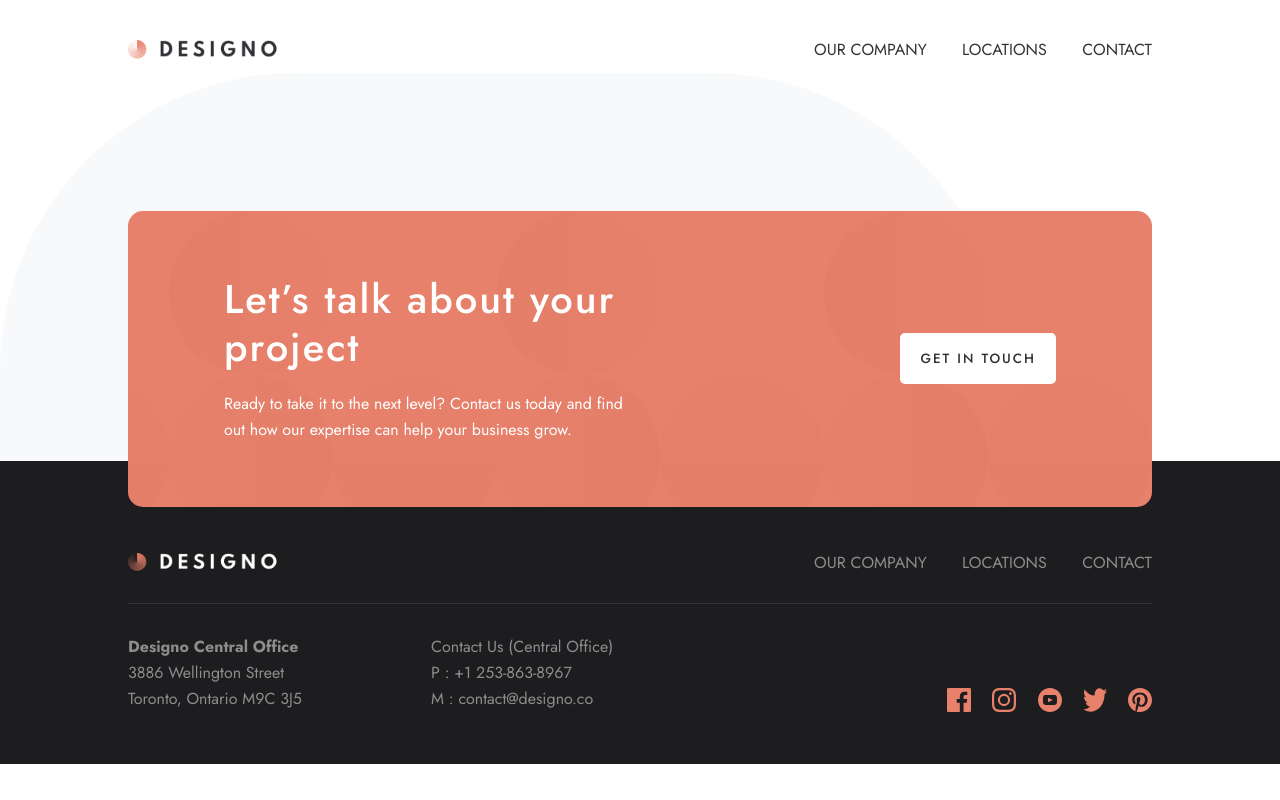
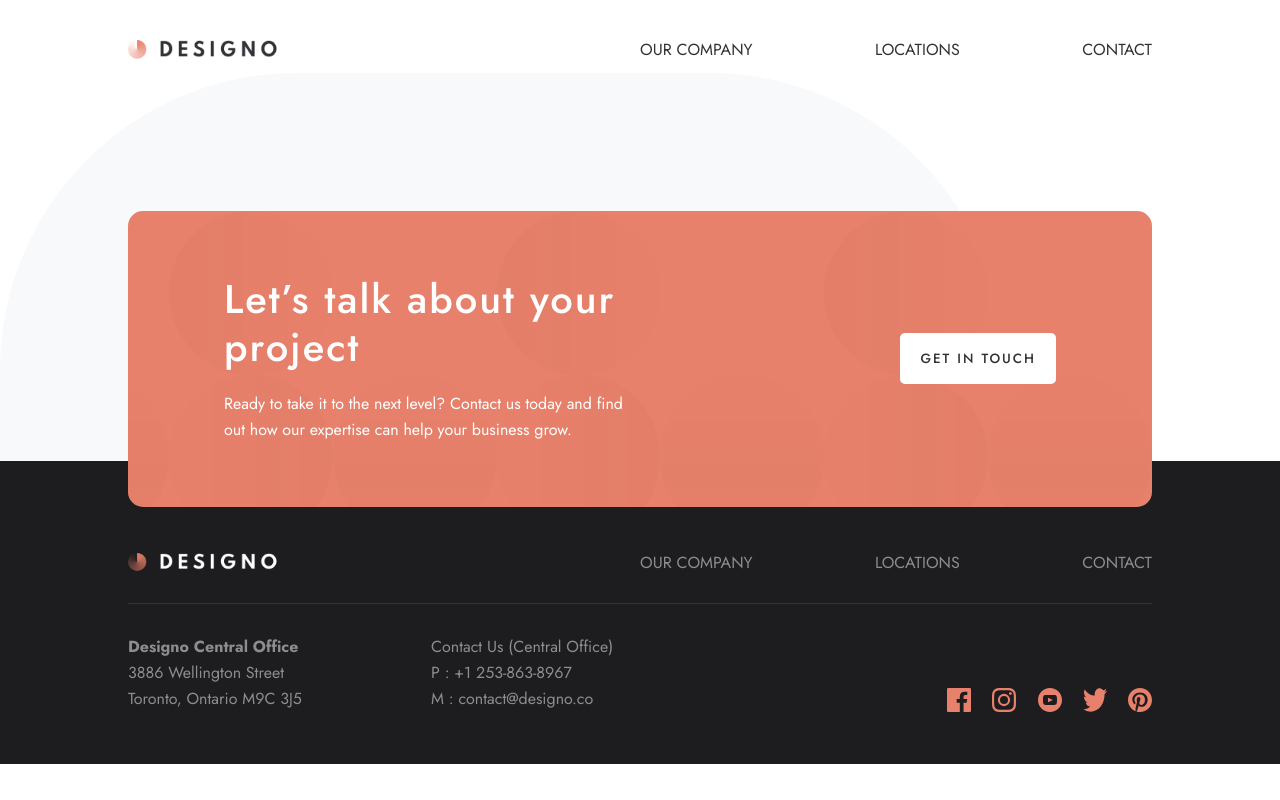
Before and after one commit to KamalAborida/Multi_Page_Website, a React (Create React App) app: page / in a window 1280 px wide. Built offline with nearby package versions, Linux system fonts and the light colour scheme.

Commit message:
deploy 6

```diff
--- a/src/Components/Context/general-context.js
+++ b/src/Components/Context/general-context.js
@@ -3,7 +3,7 @@ import React from "react";
 const GeneralContext = React.createContext({
   desktopWidth: 1350,
   tabletWidth: 1000,
-  mobileWidth: 450,
+  mobileWidth: 700,
   scrollToTheTop: () => {
     window.scrollTo({
       top: 0,
--- a/src/Components/MainLayout/Nav.js
+++ b/src/Components/MainLayout/Nav.js
@@ -21,7 +21,7 @@ function Nav(props) {
   }, [ctx.mobileWidth, isMobile]);
 
   const logoHandler = () => {
-    navigate("/");
+    navigate("/Multi_Page_Website");
   };
 
   return (
--- a/src/Components/MainLayout/_Nav.scss
+++ b/src/Components/MainLayout/_Nav.scss
@@ -17,7 +17,7 @@
     display: flex;
     justify-content: space-between;
     align-items: center;
-    width: 33%;
+    width: 50%;
     // border: 1px solid red;
 
     :any-link {
--- a/src/Style/_Variables.scss
+++ b/src/Style/_Variables.scss
@@ -12,7 +12,7 @@ $Regular: 400;
 
 $DesktopWidth: 80%;
 
-$mobileWidth: 450;
+$mobileWidth: 700;
 $tabletWidth: 900;
 
 @mixin custom-media($max-width) {
--- a/src/index.js
+++ b/src/index.js
@@ -12,7 +12,7 @@ root.render(
       value={{
         desktopWidth: 1350,
         tabletWidth: 1000,
-        mobileWidth: 450,
+        mobileWidth: 700,
         scrollToTheTop: () => {
           window.scrollTo({
             top: 0,
--- a/src/main.css
+++ b/src/main.css
@@ -211,7 +211,7 @@ p {
   justify-content: space-between;
 }
 
-@media screen and (max-width: 450px) {
+@media screen and (max-width: 700px) {
   .socialMediaDiv {
     width: 60%;
   }
@@ -223,7 +223,7 @@ p {
   font-weight: 700;
 }
 
-@media screen and (max-width: 450px) {
+@media screen and (max-width: 700px) {
   .addressDiv {
     text-align: center;
     margin-bottom: 20px;
@@ -239,7 +239,7 @@ p {
   right: 10%;
 }
 
-@media screen and (max-width: 450px) {
+@media screen and (max-width: 700px) {
   .phoneMailDiv {
     text-align: center;
     right: 0;
@@ -268,7 +268,7 @@ p {
   display: flex;
   justify-content: space-between;
   align-items: center;
-  width: 33%;
+  width: 50%;
 }
 .nav__navList :-moz-any-link {
   text-decoration: none;
@@ -296,7 +296,7 @@ p {
     width: 55%;
   }
 }
-@media screen and (max-width: 450px) {
+@media screen and (max-width: 700px) {
   .nav__logo {
     width: 60%;
   }
@@ -323,7 +323,7 @@ p {
   align-items: flex-end;
 }
 
-@media screen and (max-width: 450px) {
+@media screen and (max-width: 700px) {
   .contactDiv {
     flex-direction: column;
     align-items: center;
@@ -362,7 +362,7 @@ p {
     width: 90%;
   }
 }
-@media screen and (max-width: 450px) {
+@media screen and (max-width: 700px) {
   .footer__content__border {
     display: none;
   }
@@ -405,7 +405,7 @@ p {
     margin-bottom: 25px;
   }
 }
-@media screen and (max-width: 450px) {
+@media screen and (max-width: 700px) {
   .getInTouchDiv {
     top: -280px;
     padding: 2em;
@@ -421,7 +421,7 @@ p {
     width: 90%;
   }
 }
-@media screen and (max-width: 450px) {
+@media screen and (max-width: 700px) {
   .contentContainer {
     width: 100%;
   }
@@ -479,7 +479,7 @@ p {
     padding-top: 100px;
   }
 }
-@media screen and (max-width: 450px) {
+@media screen and (max-width: 700px) {
   .homeHeader {
     margin: auto;
     width: 90%;
@@ -521,7 +521,7 @@ p {
     grid-row: unset;
   }
 }
-@media screen and (max-width: 450px) {
+@media screen and (max-width: 700px) {
   .serviceCollection {
     width: 90%;
   }
@@ -577,7 +577,7 @@ p {
   border-radius: 15px;
 }
 
-@media screen and (max-width: 450px) {
+@media screen and (max-width: 700px) {
   .serviceDiv__title {
     font-size: 35px;
   }
@@ -594,7 +594,7 @@ p {
     align-items: center;
   }
 }
-@media screen and (max-width: 450px) {
+@media screen and (max-width: 700px) {
   .featuresCollection {
     width: 90%;
   }
@@ -638,7 +638,7 @@ p {
     height: 100%;
   }
 }
-@media screen and (max-width: 450px) {
+@media screen and (max-width: 700px) {
   .featureDiv {
     text-align: center;
     width: 100%;
@@ -720,7 +720,7 @@ p {
     z-index: 0;
   }
 }
-@media screen and (max-width: 450px) {
+@media screen and (max-width: 700px) {
   .aboutUsHeader {
     margin-bottom: 0;
     border-radius: 0;
@@ -804,7 +804,7 @@ p {
     background-position-y: top;
   }
 }
-@media screen and (max-width: 450px) {
+@media screen and (max-width: 700px) {
   .aboutUsDivs {
     margin: 0;
   }
@@ -857,7 +857,7 @@ p {
     left: -15%;
   }
 }
-@media screen and (max-width: 450px) {
+@media screen and (max-width: 700px) {
   .contactUsHeader {
     border-radius: 0;
     padding: 25px;
@@ -899,7 +899,7 @@ p {
     margin-top: 25px;
   }
 }
-@media screen and (max-width: 450px) {
+@media screen and (max-width: 700px) {
   .contactUsForm button {
     align-self: center;
     width: 50%;
@@ -926,7 +926,7 @@ p {
     margin-bottom: 40px;
   }
 }
-@media screen and (max-width: 450px) {
+@media screen and (max-width: 700px) {
   .otherServices {
     width: 90%;
   }
@@ -953,7 +953,7 @@ p {
     grid-template-columns: 1fr;
   }
 }
-@media screen and (max-width: 450px) {
+@media screen and (max-width: 700px) {
   .serviceExamples {
     width: 90%;
     margin: auto;
@@ -986,7 +986,7 @@ p {
     width: 80%;
   }
 }
-@media screen and (max-width: 450px) {
+@media screen and (max-width: 700px) {
   .serviceHeader {
     border-radius: 0;
   }
@@ -1044,7 +1044,7 @@ p {
     text-align: center;
   }
 }
-@media screen and (max-width: 450px) and (max-width: 900px) {
+@media screen and (max-width: 700px) and (max-width: 900px) {
   .serviceExampleDiv {
     display: flex;
     flex-direction: column;
@@ -1120,7 +1120,7 @@ p {
     margin-bottom: 20px;
   }
 }
-@media screen and (max-width: 450px) {
+@media screen and (max-width: 700px) {
   .locationDiv {
     border-radius: 0;
   }
@@ -1144,7 +1144,7 @@ p {
   display: none;
 }
 
-@media screen and (max-width: 450px) {
+@media screen and (max-width: 700px) {
   .navModal {
     display: block;
     width: 100%;
@@ -1180,7 +1180,7 @@ p {
   display: none;
 }
 
-@media screen and (max-width: 450px) {
+@media screen and (max-width: 700px) {
   .backdropModal {
     display: unset;
     width: 100%;
```
